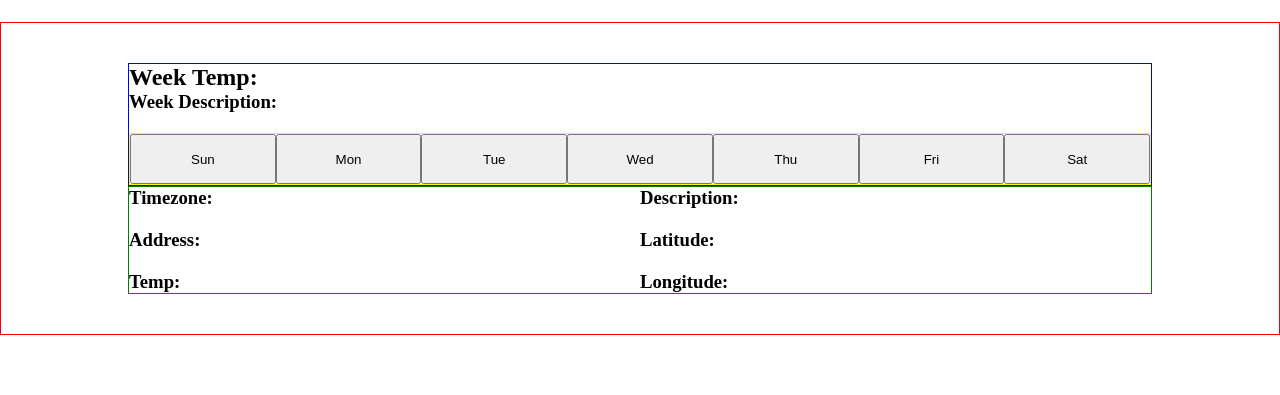
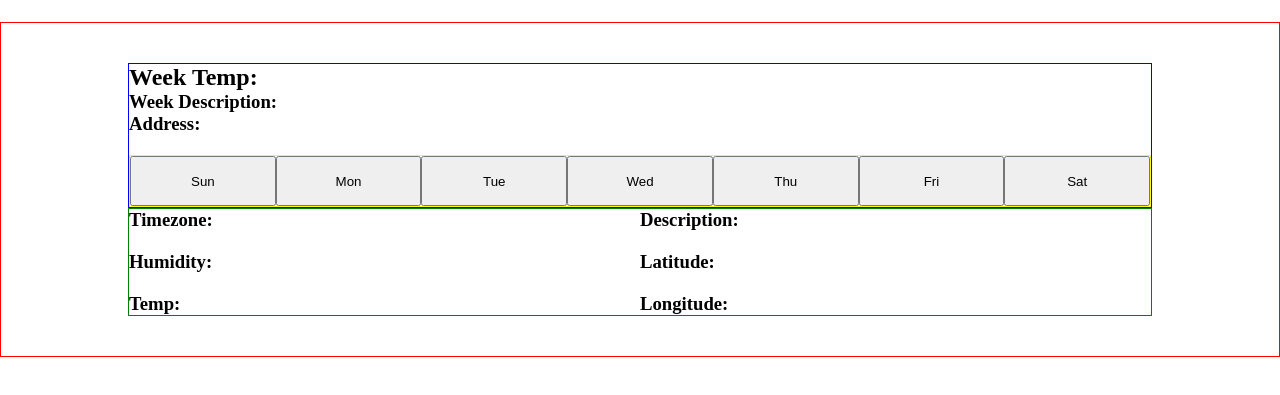
Before and after one commit to karldreta/WeatherApp-OdinProject, a website built with webpack: page src/template.html in a window 1280 px wide. Shown: the part 101-496 px from the top of the page. Built offline with nearby package versions, Linux system fonts and the light colour scheme.

Commit message:
Refactor address

```diff
--- a/src/script.js
+++ b/src/script.js
@@ -28,6 +28,7 @@ document.addEventListener("DOMContentLoaded", (e) => {
     // Render to DOM, well don't need to store the variables since we'll just  use it immediately and once.
     document.querySelector(".span.temp").textContent = locationDetails.tempWeek;
     document.querySelector(".span.description").textContent = locationDetails.descriptionWeek;
+    document.querySelector(".span.address").textContent = locationDetails.address;
 
   }
 });
--- a/src/template.html
+++ b/src/template.html
@@ -19,6 +19,7 @@
         <div id="currentWeekInfo">
           <h2>Week Temp: <span class="span temp"></span></h2>
           <h3>Week Description: <span class="span description"></span></h3>
+          <h3>Address: <span class="span address"></span></h3>
         </div>
         <div id="selectDateContianer">
           <button class="button day1">NOW</button>
@@ -33,7 +34,7 @@
       <div id="dayInfoPanel">
         <div class="dayInfoLeft">
           <h3 class="dayInfo">Timezone:</h3>
-          <h3 class="dayInfo">Address:</h3>
+          <h3 class="dayInfo">Humidity:</h3>
           <h3 class="dayInfo">Temp:</h3>
         </div>
         <div class="dayInfoRight">
```
